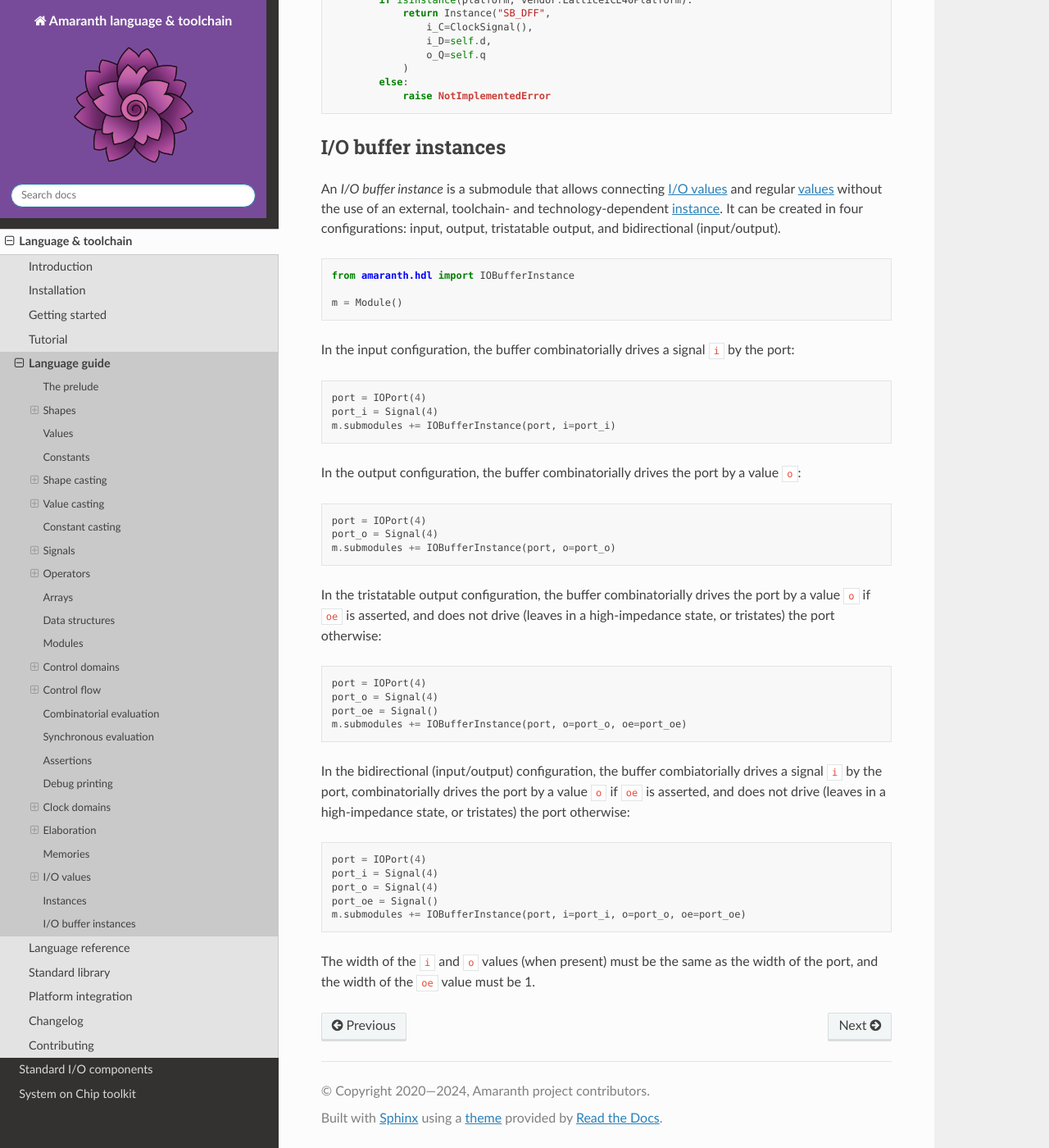
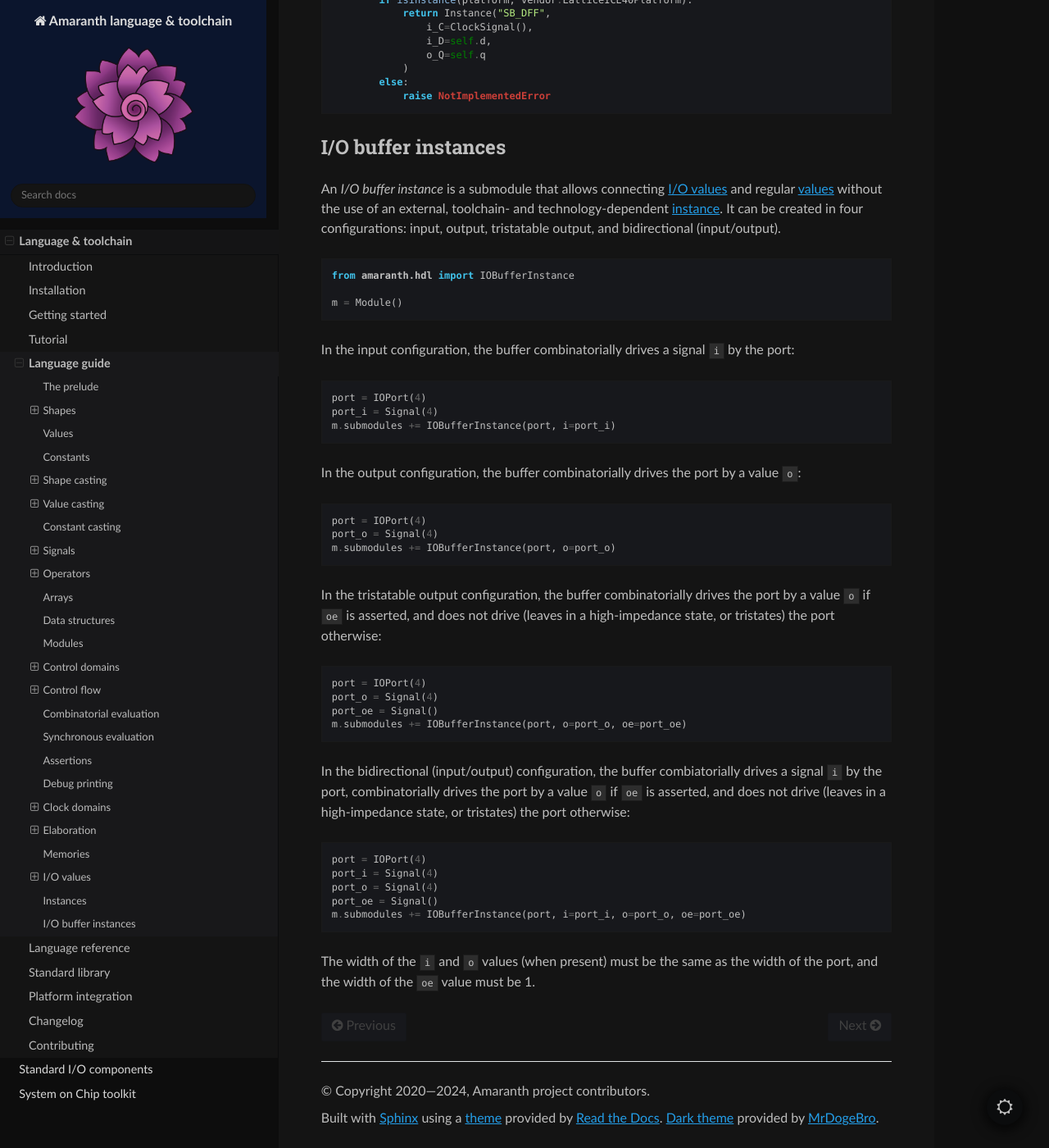
Before and after one commit to amaranth-lang/amaranth, a Sphinx documentation site: the page built from docs/guide.rst, in a window 1280 px wide and 1400 px high, scrolled down 40530 px. Shown: the whole window at 82% size. Built offline with Sphinx 7.4.7 and the Read the Docs theme 2.0.0, drawn with Linux system fonts in a browser that asks for light colours; pages that are not in the unit, such as notebooks, are missing from menus; the version number could not be read and is left out.

Commit message:
docs: add dark theme support.

```diff
--- a/docs/_static/custom.css
+++ b/docs/_static/custom.css
@@ -23,3 +23,7 @@ a { text-decoration: underline; }
 
 /* Work around https://github.com/readthedocs/sphinx_rtd_theme/issues/1301 */
 .py.property { display: block !important; }
+
+/* WaveDrom diagram theming */
+:root[data-theme="light"] { img { color-scheme: light; } }
+:root[data-theme="dark"] { img { color-scheme: dark; } }
--- a/docs/conf.py
+++ b/docs/conf.py
@@ -16,6 +16,7 @@ extensions = [
     "sphinx.ext.autodoc",
     "sphinx.ext.napoleon",
     "sphinx_rtd_theme",
+    "sphinx_rtd_dark_mode",
     "sphinxcontrib.platformpicker",
     "sphinxcontrib.yowasp_wavedrom",
 ]
@@ -46,8 +47,6 @@ napoleon_custom_sections = [
     "Platform overrides"
 ]
 
-yowasp_wavedrom_skin = "light"
-
 html_theme = "sphinx_rtd_theme"
 html_static_path = ["_static"]
 html_css_files = ["custom.css"]
--- a/pyproject.toml
+++ b/pyproject.toml
@@ -71,8 +71,9 @@ test = [
 docs = [
   "sphinx~=7.1",
   "sphinxcontrib-platformpicker~=1.3",
-  "sphinxcontrib-yowasp-wavedrom~=1.1",
+  "sphinxcontrib-yowasp-wavedrom~=1.3",
   "sphinx-rtd-theme~=2.0",
+  "sphinx-rtd-dark-mode~=1.3",
   "sphinx-autobuild",
 ]
 examples = [
```
